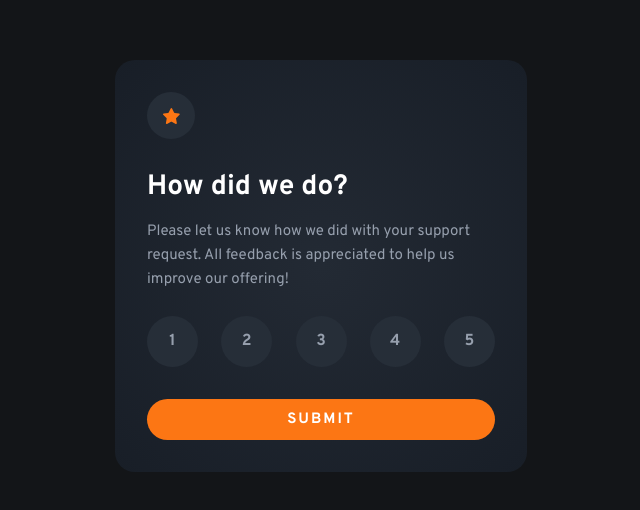
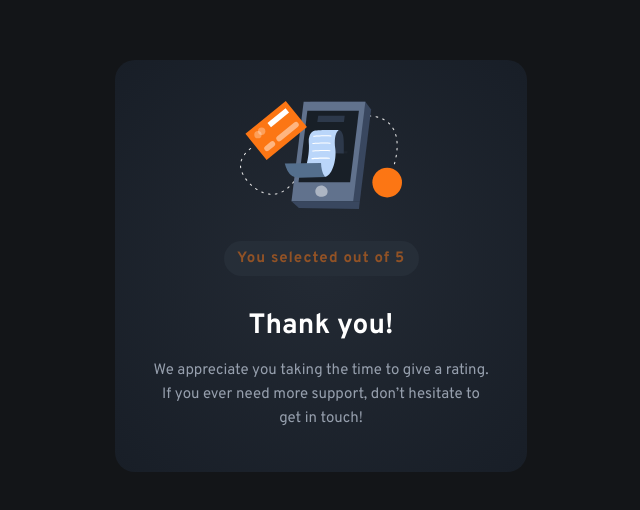
Before and after one commit to Ahmedalzarka/interactive-rating-component-main, a plain HTML site: page index.html in a window 1280 px wide. Shown: the part 134-644 px from the top of the page, without its empty margins (319-959 px from the left). Drawn offline with Linux system fonts and the light colour scheme.

Commit message:
thank you section

```diff
--- a/css/app.css
+++ b/css/app.css
@@ -22,14 +22,21 @@ body{
     justify-content: center;
     background-color: var(--very-dark-blue);
 }
-.container{
+.container, .thanks-section {
     background:var(--radial-gradient-blue);
-    padding:3.2em;
     display: flex;
     flex-direction: column;
     width: 412px;
     height: 412px;
     border-radius: 20px;
+}
+.container{
+    padding:3.2em;
+}
+.thanks-section{
+    align-items: center;
+    justify-content: center;
+    padding: 4.5em 3.5em;
 }
 .star-circle{
     width: 48px;
@@ -41,7 +48,7 @@ body{
     justify-content: center;
 }
 h1{
-    margin-top: 30px;
+    margin-top: 28px;
     color: white;
     font-size: 2.8em;
     font-weight: 700;
@@ -54,16 +61,37 @@ p{
     font-weight: 400;
     line-height: 24px;
 }
+.feedback{
+    width: 195px;
+    height: 35px;
+    background: var(--dark-blue);
+    border-radius: 200px;
+    margin-top: 32px;
+}
+h4{
+    color:var(--orange);
+    font-size: 15px;
+    letter-spacing: 1px;
+    opacity: 0.5;
+    line-height: 36px;
+}
+.thanks-section h1{
+    margin-top:32px;
+}
+.middle-align-text{
+    text-align: center;
+    vertical-align: middle;
+}
 .rating-circle-container{
     margin-top: 24px;
     display: flex;
     justify-content: space-between;
     align-items: center;
 }
-.rating-circle-container div label input[type="checkbox"]{
+.rating-circle-container div label input[type="radio"]{
     display: none;
 }
-.rating-circle-container div label input[type="checkbox"]:checked ~ h3{
+.rating-circle-container div label input[type="radio"]:checked ~ h3{
     background-color: var(--orange);
     color: white;
 }
@@ -78,6 +106,8 @@ h3{
     text-align: center;
     vertical-align: middle;
     line-height: 51px;
+    user-select: none;
+    -webkit-user-select: none;
 }
 h3:hover{
     background-color: var(--medium-gray);
@@ -98,6 +128,12 @@ button{
 button:hover{
     background-color: white;
     color:var(--orange);
+}
+.hidden{
+    display: none ;
+}
+#thanks-icon{
+    max-width:162px;
 }
 @media (max-width:425px){
     .container{
--- a/index.html
+++ b/index.html
@@ -5,25 +5,32 @@
   <meta name="viewport" content="width=device-width, initial-scale=1.0">
   <link rel="icon" type="image/png" sizes="32x32" href="./images/favicon-32x32.png">
   <link rel="stylesheet" href="css/app.css ">
+  <script src="js/app.js "></script>
   <link href="https://fonts.googleapis.com/css2?family=Overpass:wght@400;700&display=swap" rel="stylesheet">
   <title>Frontend Mentor | Interactive rating component</title>
 </head>
 <body>
   <main>
-    <div class="container">
+    <div class="container hidden">
       <div class="star-circle">
         <img src="images/icon-star.svg">
       </div>
       <h1>How did we do?</h1>
       <p>Please let us know how we did with your support request. All feedback is appreciated to help us improve our offering!</p>
       <div class="rating-circle-container">
-        <div class="circle"><label><input type="checkbox" value="rating"/><h3>1</h3></label></div>
-        <div class="circle"><label><input type="checkbox" value="rating"/><h3>2</h3></label></div>
-        <div class="circle"><label><input type="checkbox" value="rating"/><h3>3</h3></label></div>
-        <div class="circle"><label><input type="checkbox" value="rating"/><h3>4</h3></label></div>
-        <div class="circle"><label><input type="checkbox" value="rating"/><h3>5</h3></label></div>
+        <div class="circle"><label><input type="radio" name="rating"/><h3>1</h3></label></div>
+        <div class="circle"><label><input type="radio" name="rating"/><h3>2</h3></label></div>
+        <div class="circle"><label><input type="radio" name="rating"/><h3>3</h3></label></div>
+        <div class="circle"><label><input type="radio" name="rating"/><h3>4</h3></label></div>
+        <div class="circle"><label><input type="radio" name="rating"/><h3>5</h3></label></div>
       </div>
       <button>SUBMIT</button>
+    </div>
+    <div class="thanks-section">
+      <img src="images/illustration-thank-you.svg" id="thanks-icon">
+      <div class="feedback middle-align-text"><h4>You selected <span class="rate"></span> out of 5</h4></div>
+      <h1 class="middle-align-text">Thank you!</h1>
+      <p class="middle-align-text">We appreciate you taking the time to give a rating. If you ever need more support, don’t hesitate to get in touch!</p>
     </div>
   </main>
 </body>
```
